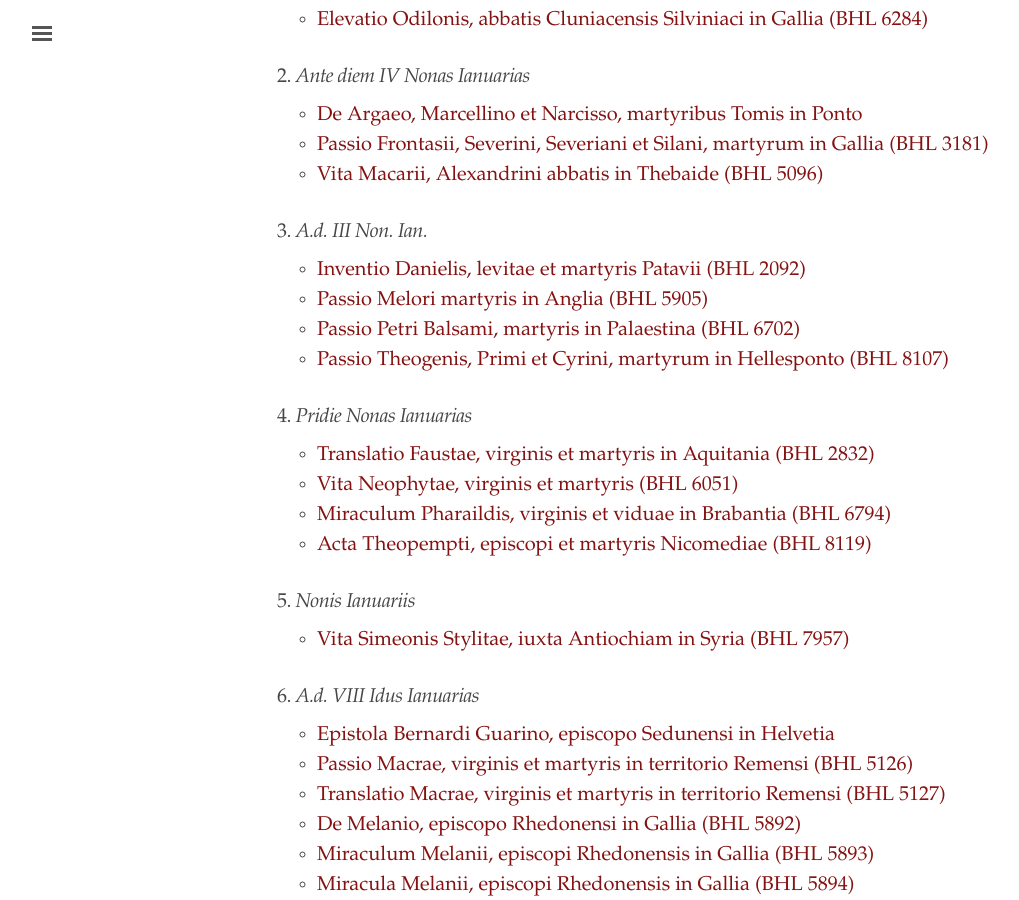
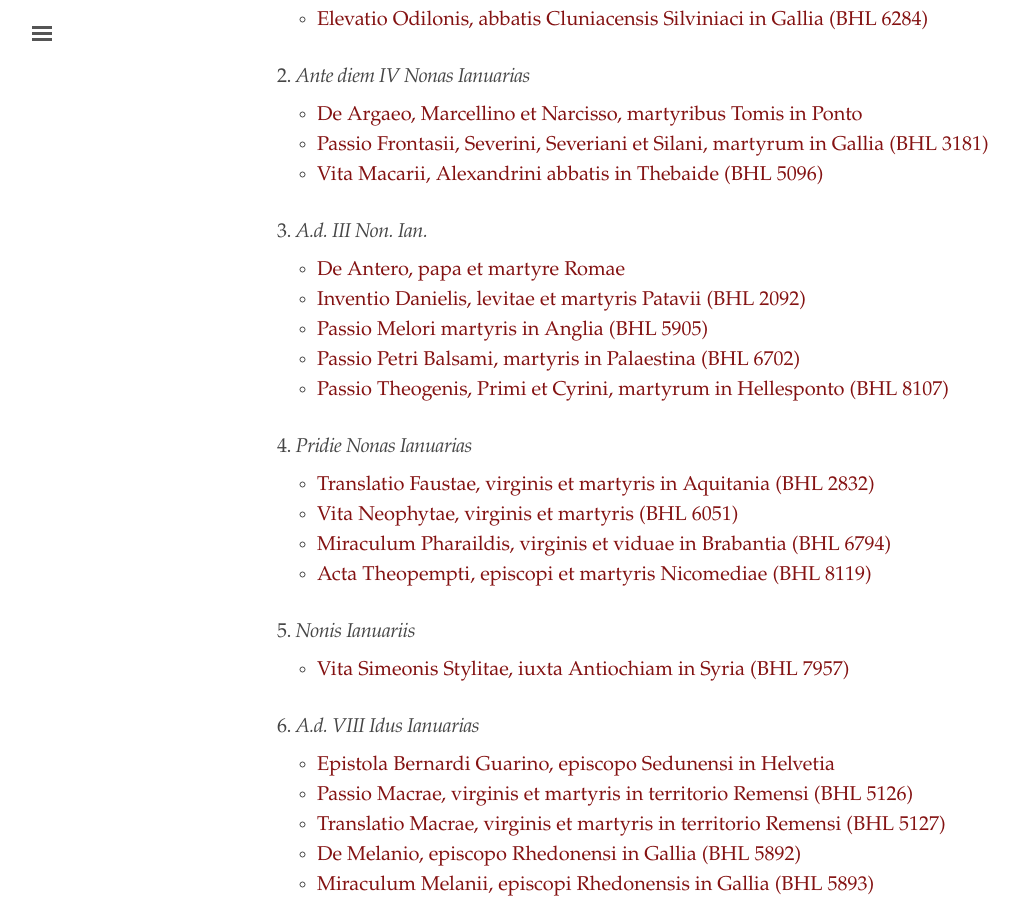
Before and after one commit to cjkoepke1/latin-hagiography, a Jekyll site: the page built from index.md, in a window 1280 px wide and 900 px high, scrolled down 840 px. Shown: the whole window, without its empty margins (3-1022 px from the left). Built offline with Jekyll 4.4.1, drawn with Linux system fonts in a browser that asks for light colours.

Commit message:
Added De Antero papa

```diff
--- a/index.md
+++ b/index.md
@@ -35,6 +35,7 @@
 
 ### 3. *A.d. III Non. Ian.*
 
+- [De Antero, papa et martyre Romae](https://cjkoepke1.github.io/latin-hagiography/texts/de-antero-papa/)
 - [Inventio Danielis, levitae et martyris Patavii (BHL 2092)](https://cjkoepke1.github.io/latin-hagiography/texts/inventio-danielis/)
 - [Passio Melori martyris in Anglia (BHL 5905)](https://cjkoepke1.github.io/latin-hagiography/texts/passio-melori/)
 - [Passio Petri Balsami, martyris in Palaestina (BHL 6702)](https://cjkoepke1.github.io/latin-hagiography/texts/passio-balsami/)
```
